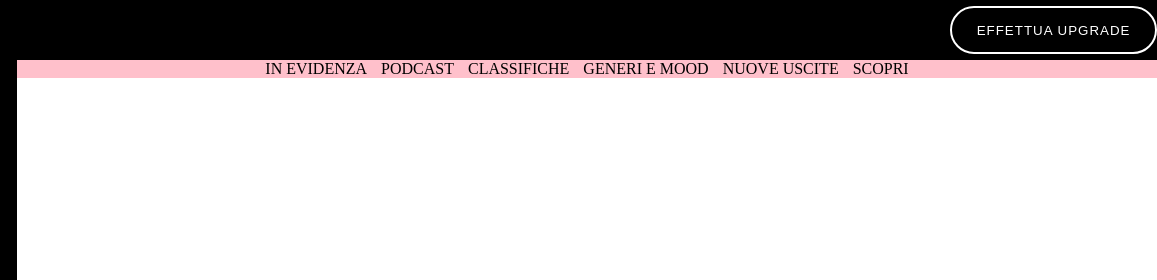
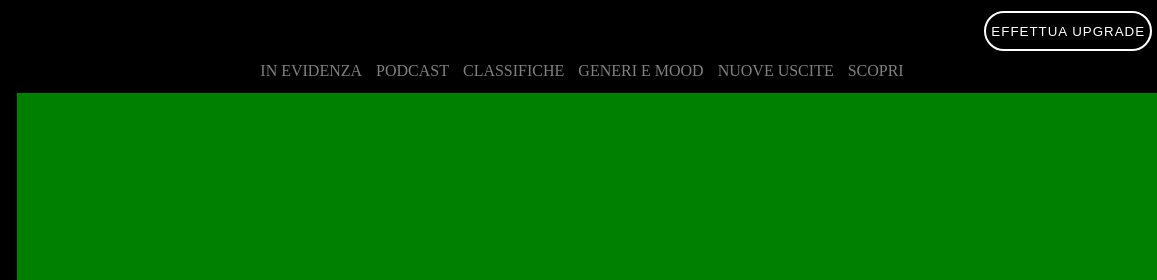
Before and after one commit to danielechiuchiu/html-css-spotifyweb, a plain HTML site: page index.html in a window 1280 px wide. Shown: the top 280 px of the page, 123-1280 px from the left. Drawn offline with Linux system fonts and the light colour scheme.

Commit message:
structure

```diff
--- a/index.html
+++ b/index.html
@@ -21,8 +21,8 @@
         <div class="container-right">
           <header>
            <button type="button" name="button">Effettua Upgrade</button>
-        </header
-        </div>
+          </header>
+
 
         <div class="container-right1">
           <ul>
@@ -33,8 +33,14 @@
             <li>Nuove Uscite</li>
             <li>Scopri</li>
           </ul>
+        </div>
+        <div class="container-main">
+
+        </div>
 
 
+
+        </div>
         </div>
 
 
@@ -42,12 +48,12 @@
 
 
 
+       <div class="container-bottom">
+         <footer>
+
+         </footer>
+        </div>
 
 
-
-
-
-
-   </div>
   </body>
 </html>
--- a/style.css
+++ b/style.css
@@ -2,6 +2,12 @@
     margin: 0;
     padding: 0;
     box-sizing: border-box;
+}
+
+.clearfix::after {
+    content: "";
+    clear: both;
+    display: table;
 }
 
 .container{
@@ -25,10 +31,11 @@
     flex: 1;
     display: flex;
     flex-direction: column;
+    height: 100vh;
 }
 header{
   display: flex;
-  height: 60px;
+  height: 65px;
   justify-content: flex-end;
   align-items: center;
   background-color: black;
@@ -37,22 +44,36 @@ header{
 button{
 border: 2px solid white;
 border-radius: 100px;
-min-height: 48px;
+min-height: 40px;
 color: white;
 background-color: black;
 text-transform: uppercase;
 letter-spacing: 1px;
-flex-grow:0.05;
+flex-grow:0.01;
+margin:5px 5px 0 0;
 }
 
 .container-right1{
-  background-color: pink;
   text-align: center;
-  padding-left: 10px;
+  background-color: black;
+  color:grey;
+  height:40px;
 
 }
 .container-right1 li{
   display:inline-block;
   text-transform: uppercase;
   padding-right:10px;
+  margin-top: 5px;
 }
+
+.container-main{
+  background-color: green;
+  height: 100vh;
+}
+
+
+.container-bottom{
+  background-color: lightblue;
+  height: 80px;
+}
```
